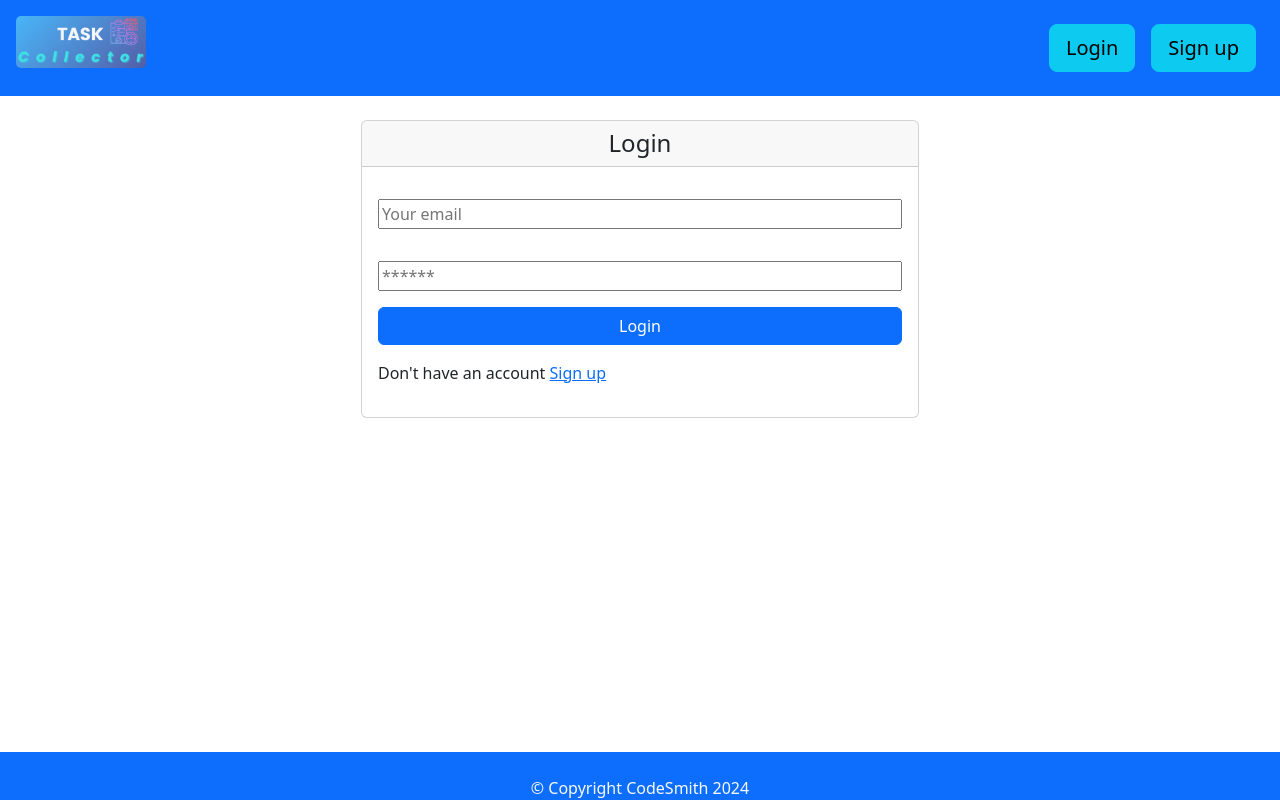
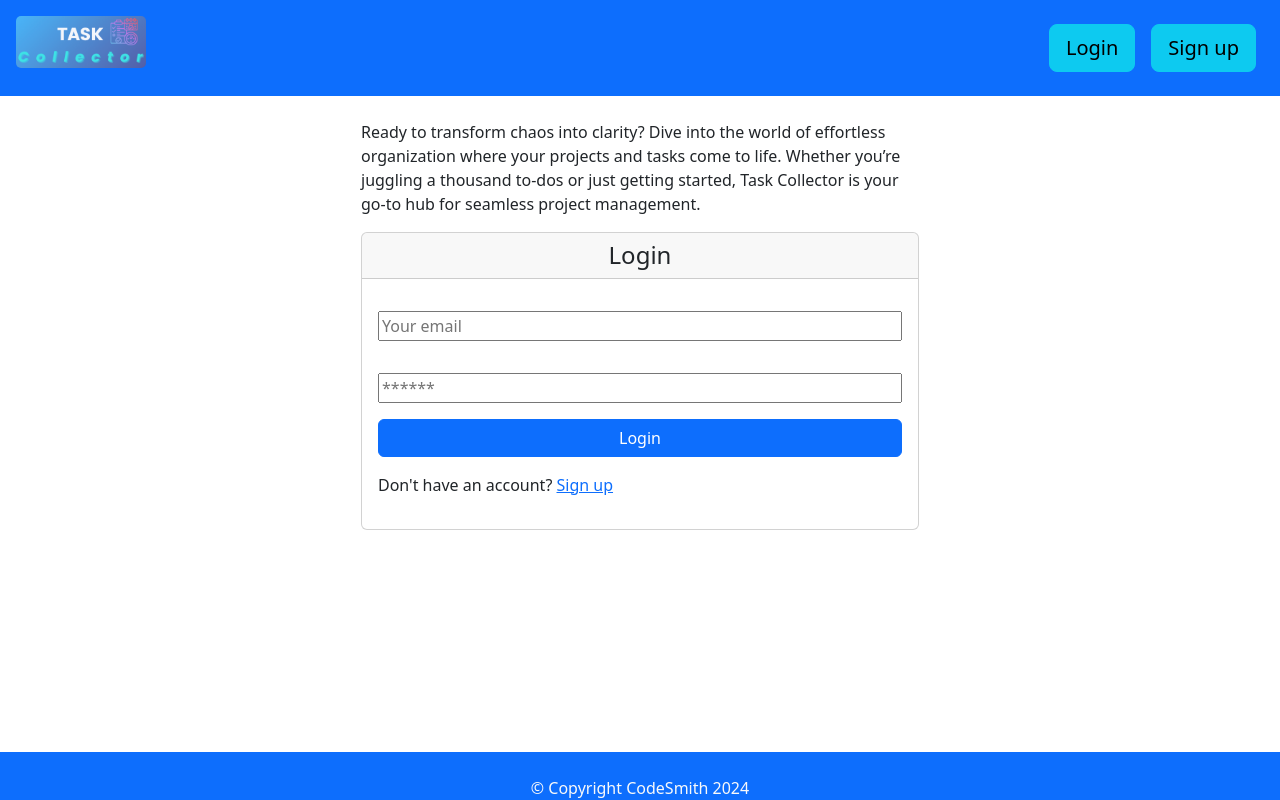
Before and after one commit to hmd-asg/Task-collector, a React (Vite) app in the folder client/: page /login in a window 1280 px wide. Built offline with nearby package versions, Linux system fonts and the light colour scheme.

Commit message:
added descriptions

```diff
--- a/client/src/pages/Home.jsx
+++ b/client/src/pages/Home.jsx
@@ -21,6 +21,9 @@ const Home = () => {
 
   return (
     <div className="row">
+      <div className='my-3'>
+      Welcome to the Dashboard, the epicenter of your productivity universe! Here’s where the magic happens—create new projects, manage your existing ones, or explore the menus above to find even more awesome features. Your next great achievement is just a click away. Ready to make things happen? Let’s get started!
+              </div>
       <div className='col-12 col-md-3 '>
         <ProjectForm />
       </div>
--- a/client/src/pages/Login.jsx
+++ b/client/src/pages/Login.jsx
@@ -49,6 +49,9 @@ const Login = (props) => {
 
   return (
     <main className="flex-row justify-center mb-4 w-50 mx-auto">
+      <div className='my-3'>
+                Ready to transform chaos into clarity? Dive into the world of effortless organization where your projects and tasks come to life. Whether you’re juggling a thousand to-dos or just getting started, Task Collector is your go-to hub for seamless project management.
+              </div>
       <div className="card">
         <h4 className="card-header p-2 text-center">Login</h4>
         <div className="card-body">
@@ -85,7 +88,7 @@ const Login = (props) => {
                 </button>
               </form>
               <div className='my-3'>
-                Don't have an account <Link to='/signup'> Sign up</Link>
+                Don't have an account? <Link to='/signup'> Sign up</Link>
               </div>
             </>
           )}
--- a/client/src/pages/Profile.jsx
+++ b/client/src/pages/Profile.jsx
@@ -46,6 +46,7 @@ function Profile() {
 
     return (
         <main className="flex-row justify-center mb-4 w-50 mx-auto">
+            <div>It’s time to give your profile a little refresh. Whether you’re sprucing up your email, switching up your username, or giving your password a makeover, you’re in the right place!</div>
             <div className="card">
                 <h4 className="card-header text-center p-2">Update</h4>
                 <div className="card-body">
--- a/client/src/pages/myTasks.jsx
+++ b/client/src/pages/myTasks.jsx
@@ -42,6 +42,7 @@ const Tasks = () => {
 
     return (
         <Container>
+            <div>Welcome to the Task Zone! Here’s where you can turn your to-dos into ta-das! Move tasks from Not Started to In Progress, and finally, to Completed, as you make progress like a pro. Dive in, get organized, and watch that list of yours shrink. Ready to tackle your tasks? Let’s get moving!</div>
             <Row>
                 <Col md={6}>
                     <TaskList
```
